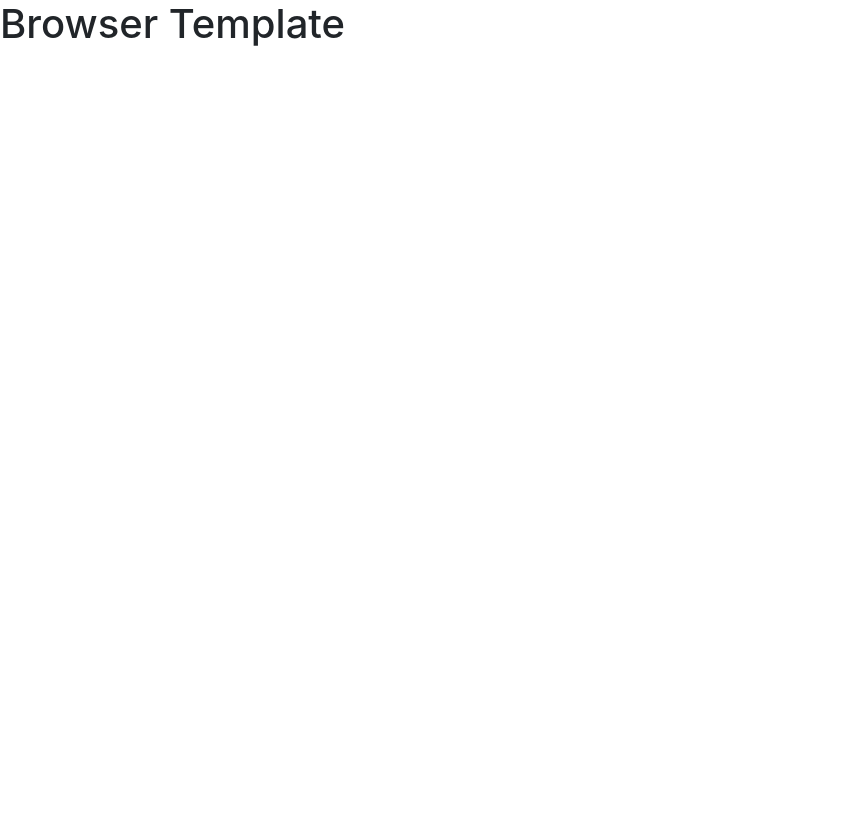
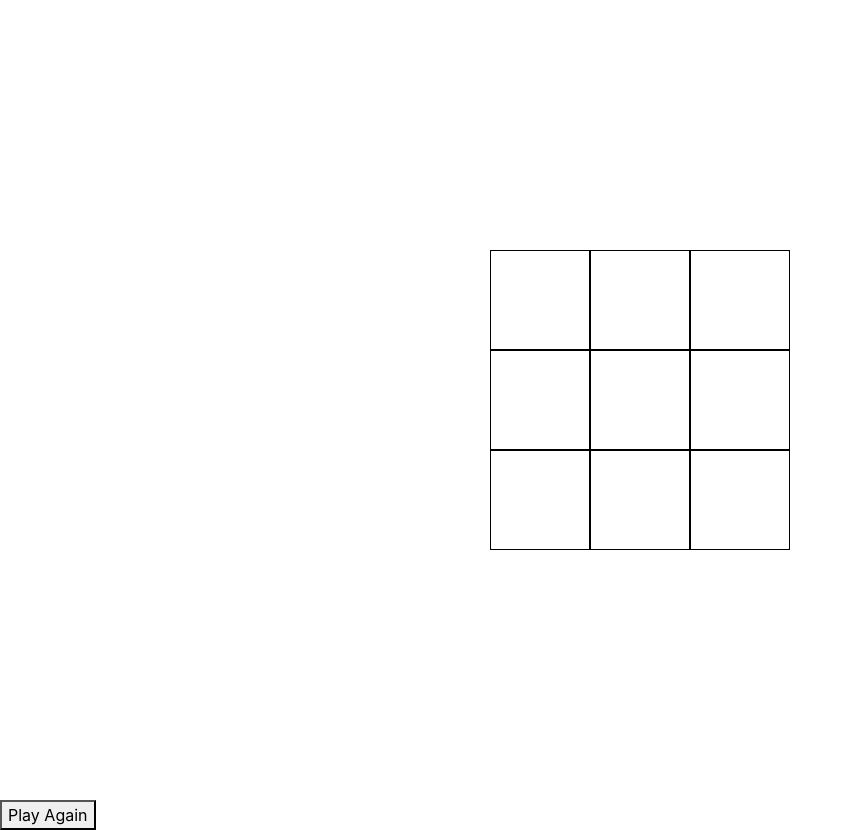
Before and after one commit to crossronald/tic-tac-woah-project, a website built with webpack: page index.html in a window 1280 px wide. Shown: the whole page, without its empty margins (0-853 px from the left). Before the commit the page ends 800 px from the top, so only its background shows below. Built offline with nearby package versions, Linux system fonts and the light colour scheme.

```diff
--- a/assets/styles/index.scss
+++ b/assets/styles/index.scss
@@ -1 +1,32 @@
 @import '~bootstrap/scss/bootstrap';
+
+*, *::after, *::before {
+    box-sizing: border-box;
+}
+
+:root {
+    --cell-size: 100px;
+}
+
+body {
+    margin: 0;
+
+}
+
+.board {
+    width: 100vw;
+    height: 100vh;
+    display: grid;
+    justify-content: center;
+    align-content: center;
+    justify-items: center;
+    align-items: center;
+    grid-template-columns: repeat(3, auto);
+}
+
+.cell {
+    width: var(--cell-size);
+    height: var(--cell-size);
+    background-color: white;
+    border: 1px solid black;
+}
--- a/index.html
+++ b/index.html
@@ -12,6 +12,20 @@
       <script src="public/application.js" type="text/javascript" charset="utf-8" defer></script>
     </head>
     <body>
-      <h1>Browser Template</h1>
+    <div class="board" id="board">
+      <div class="cell" data-cell></div>
+      <div class="cell" data-cell></div>
+      <div class="cell" data-cell></div>
+      <div class="cell" data-cell></div>
+      <div class="cell" data-cell></div>
+      <div class="cell" data-cell></div>
+      <div class="cell" data-cell></div>
+      <div class="cell" data-cell></div>
+      <div class="cell" data-cell></div>
+    </div>
+    <div class="game-over" id="winning-message">
+      <div data-game-over-message-text></div>
+      <button id="reset">Play Again</button>
+    </div>
     </body>
 </html>
```
Also changed, not shown: README.md, public/Screen Shot 2020-08-27 at 12.47.47 PM.png (added), 8 other files.
